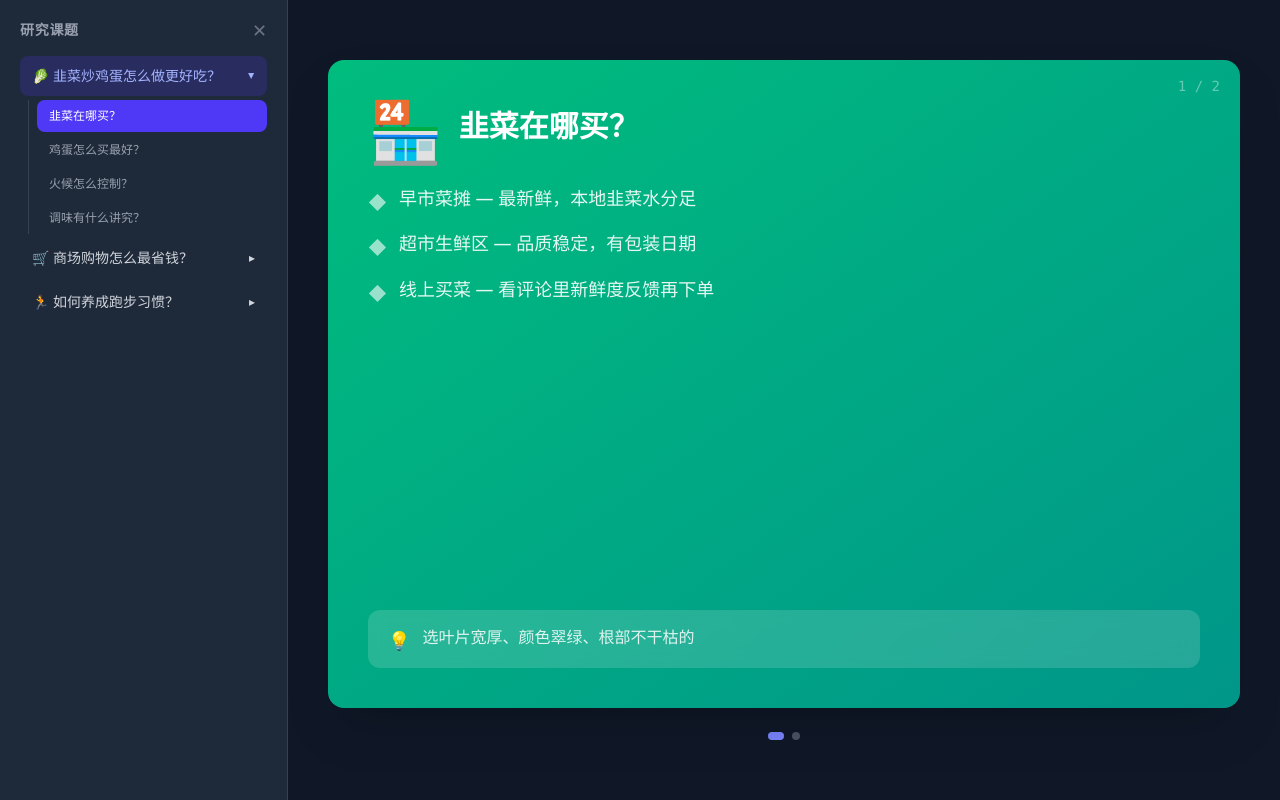
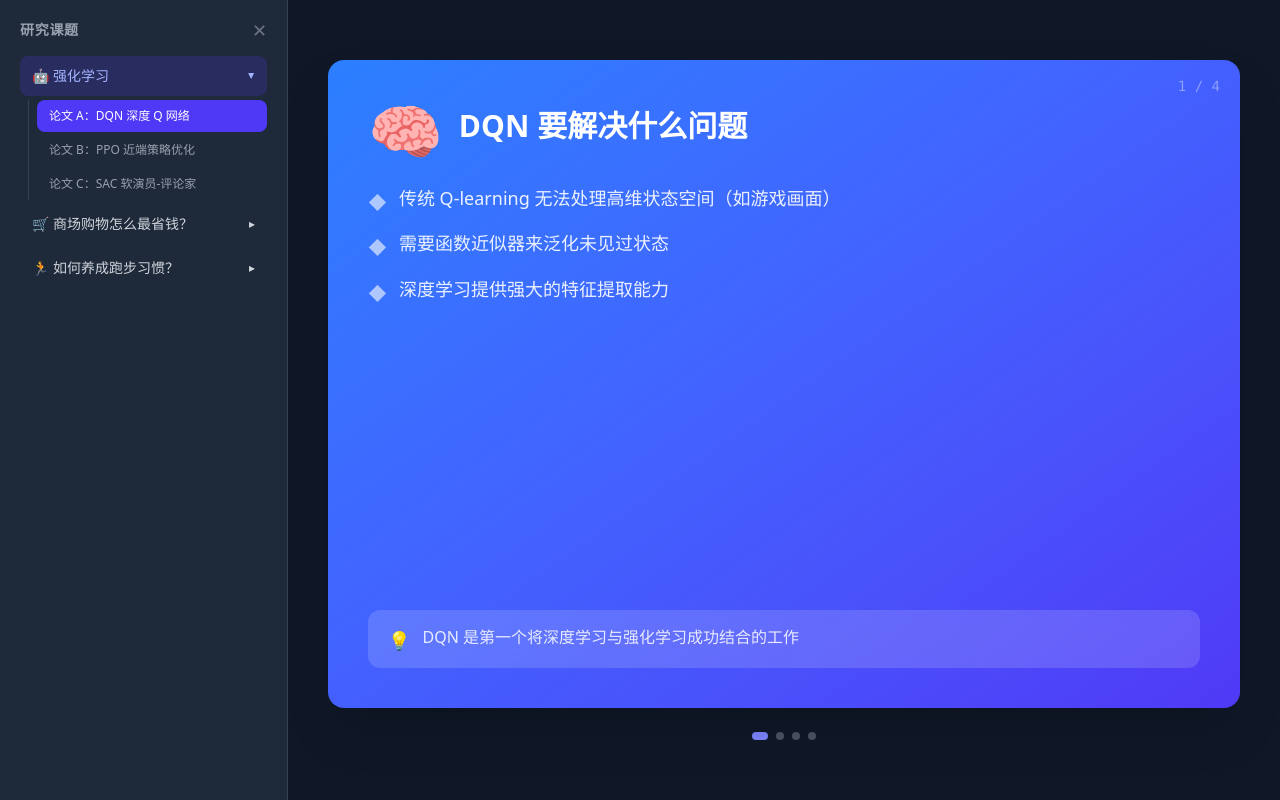
Before and after one commit to x2x5/aly, a React (Vite) app: page / in a window 1280 px wide. Built offline with nearby package versions, Linux system fonts and the light colour scheme.

Commit message:
example: 用 AI 强化学习论文示例展示三级结构

```diff
--- a/src/App.jsx
+++ b/src/App.jsx
@@ -14,6 +14,9 @@ const gradients = {
   green: "from-green-500 to-emerald-600",
   indigo: "from-indigo-500 to-blue-700",
   yellow: "from-yellow-500 to-amber-600",
+  teal: "from-teal-500 to-cyan-600",
+  purple: "from-purple-500 to-pink-600",
+  fuchsia: "from-fuchsia-500 to-pink-600",
 }
 
 function SlidePreview({ slide, index, total }) {
--- /dev/null
+++ b/src/data/ai/强化学习.js
@@ -0,0 +1,130 @@
+export default {
+  title: "🤖 强化学习",
+  questions: [
+    {
+      title: "论文 A：DQN 深度 Q 网络",
+      slides: [
+        {
+          icon: "🧠",
+          title: "DQN 要解决什么问题",
+          points: [
+            "传统 Q-learning 无法处理高维状态空间（如游戏画面）",
+            "需要函数近似器来泛化未见过状态",
+            "深度学习提供强大的特征提取能力",
+          ],
+          tip: "DQN 是第一个将深度学习与强化学习成功结合的工作",
+          color: "blue",
+        },
+        {
+          icon: "🏗️",
+          title: "DQN 的核心创新",
+          points: [
+            "用深度神经网络作为 Q 函数近似器",
+            "Experience Replay — 打破数据相关性",
+            "Target Network — 稳定训练目标",
+          ],
+          tip: "Experience Replay 让 Agent 能从过去的经验中反复学习",
+          color: "indigo",
+        },
+        {
+          icon: "🎮",
+          title: "实验结果：Atari 游戏",
+          points: [
+            "在 49 款 Atari 游戏中，DQN 在 29 款上超越人类",
+            "仅凭原始像素输入，无需任何手工特征",
+            "同一套架构和超参数适用于所有游戏",
+          ],
+          tip: "这是 AI 首次学会玩 Atari 游戏，引发巨大轰动",
+          color: "cyan",
+        },
+        {
+          icon: "📉",
+          title: "DQN 的局限性",
+          points: [
+            "Q值估计过高（Overestimation Bias）",
+            "样本效率仍然较低，需要大量交互",
+            "无法处理连续动作空间",
+          ],
+          tip: "后续工作 Double DQN、Dueling DQN 等针对性改进了这些问题",
+          color: "rose",
+        },
+      ],
+    },
+    {
+      title: "论文 B：PPO 近端策略优化",
+      slides: [
+        {
+          icon: "🎯",
+          title: "PPO 要解决什么问题",
+          points: [
+            "Policy Gradient 方法步长难选 — 步长太大崩坏，太小不学",
+            "TRPO 虽然稳定但计算复杂、实现困难",
+            "需要一种既稳定又简单易用的策略优化方法",
+          ],
+          tip: "PPO 目前是 RL 领域最广泛使用的算法之一",
+          color: "emerald",
+        },
+        {
+          icon: "⚖️",
+          title: "PPO 的核心思想：Clipped Surrogate Objective",
+          points: [
+            "限制新策略和旧策略的差异，防止更新过大",
+            "用 Clip 机制替代 TRPO 的约束优化",
+            "实现简单，只需要几行代码改动",
+          ],
+          tip: "Clip 让 PPO 既稳定又高效，成为默认的 RL 算法选择",
+          color: "green",
+        },
+        {
+          icon: "📊",
+          title: "PPO 的性能表现",
+          points: [
+            "在 MuJoCo 连续控制任务上远超 A2C 等基线",
+            "训练稳定性显著优于 Policy Gradient",
+            "计算效率高于 TRPO，适合大规模分布式训练",
+          ],
+          tip: "OpenAI 在 Dota 2 和 Hide and Seek 项目中都使用了 PPO",
+          color: "teal",
+        },
+      ],
+    },
+    {
+      title: "论文 C：SAC 软演员-评论家",
+      slides: [
+        {
+          icon: "🎭",
+          title: "SAC 要解决什么问题",
+          points: [
+            "传统 RL 只追求累计奖励最大化，忽视探索",
+            "确定性策略容易陷入局部最优",
+            "需要一种能平衡探索与利用的算法",
+          ],
+          tip: "SAC 将最大熵引入 RL 目标函数",
+          color: "violet",
+        },
+        {
+          icon: "🌡️",
+          title: "SAC 的核心创新：最大熵",
+          points: [
+            "目标 = 奖励 + 策略熵，鼓励探索",
+            "自动调节温度系数 α，平衡探索-利用",
+            "随机策略天然具有更好的鲁棒性",
+          ],
+          tip: "最大熵让 SAC 在复杂任务上探索更充分",
+          color: "purple",
+        },
+        {
+          icon: "🏆",
+          title: "SAC 为什么是 SOTA",
+          points: [
+            "在连续控制任务上超越 PPO 和 DDPG",
+            "样本效率更高，收敛更快",
+            "超参数敏感度低，更容易调参",
+          ],
+          tip: "SAC 是目前连续动作空间的首选算法",
+          color: "fuchsia",
+        },
+      ],
+    },
+  ],
+}
--- a/src/data/index.js
+++ b/src/data/index.js
@@ -1,7 +1,7 @@
-import cooking from "./cooking/韭菜炒鸡蛋.js"
+import rl from "./ai/强化学习.js"
 import shopping from "./shopping/商场省钱.js"
 import running from "./running/跑步习惯.js"
 
-const topics = [cooking, shopping, running]
+const topics = [rl, shopping, running]
 
 export default topics
```
